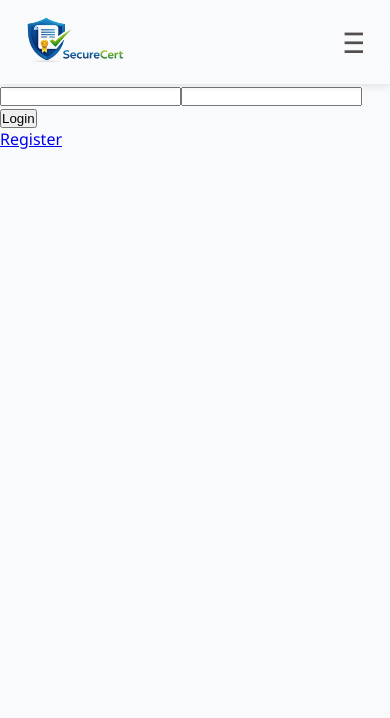
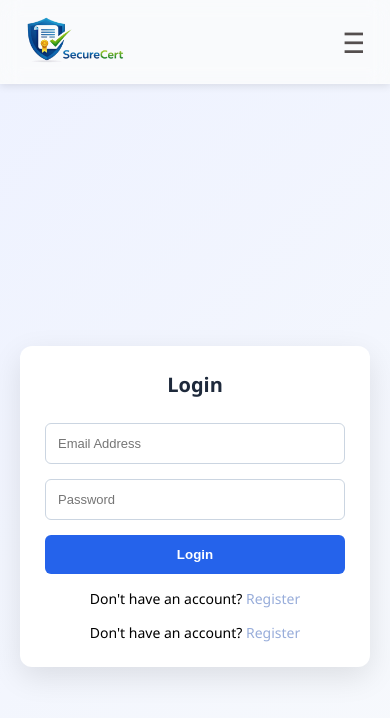
Before and after one commit to MuttannaSingadi/certificate-verification-system, a React (Vite) app in the folder frontend/: page /login in a window 390 px wide. Shown: the top 718 px of the page. Built offline with nearby package versions, Linux system fonts and the light colour scheme.

Commit message:
Updated UI styles and improved responsive design

```diff
--- a/frontend/src/pages/Login.jsx
+++ b/frontend/src/pages/Login.jsx
@@ -19,6 +19,7 @@ export default function Login() {
   const handleSubmit = async (e) => {
     e.preventDefault();
 
+    try {
       const res = await fetch(
         "https://certificate-verification-system-tpcf.onrender.com/api/auth/login",
         {
@@ -31,7 +32,6 @@ export default function Login() {
       const data = await res.json();
 
       if (res.ok) {
-
         localStorage.setItem("token", data.token);
         localStorage.setItem("user", JSON.stringify(data.user));
 
@@ -44,19 +44,56 @@ export default function Login() {
       } else {
         alert(data.message);
       }
+
+    } catch (error) {
+      alert("Server error");
+    }
   };
 
   return (
     <>
       <Navbar />
 
+      <div className="login-container">
+
+        <div className="login-card">
+
+          <h2>Login</h2>
+
           <form onSubmit={handleSubmit}>
-        <input name="email" onChange={handleChange} />
-        <input name="password" type="password" onChange={handleChange} />
-        <button>Login</button>
+
+            <input
+              type="email"
+              name="email"
+              placeholder="Email Address"
+              value={formData.email}
+              onChange={handleChange}
+              required
+            />
+
+            <input
+              type="password"
+              name="password"
+              placeholder="Password"
+              value={formData.password}
+              onChange={handleChange}
+              required
+            />
+
+            <button type="submit">Login</button>
+
           </form>
 
-      <Link to="/register">Register</Link>
+          <p className="register-link">
+            Don't have an account? <Link to="/register">Register</Link>
+          </p>
+          <p className="register-link">
+            Don't have an account? <Link to="/register">Register</Link>
+          </p>
+
+        </div>
+
+      </div>
     </>
   );
 }
--- a/frontend/src/styles/login.css
+++ b/frontend/src/styles/login.css
@@ -70,7 +70,7 @@
 }
 
 .register-link a {
-  color: #2563eb;
+  color: #98adda;
   text-decoration: none;
   font-weight: 500;
 }
```
Lines whose indentation alone changed are shown as unchanged.
